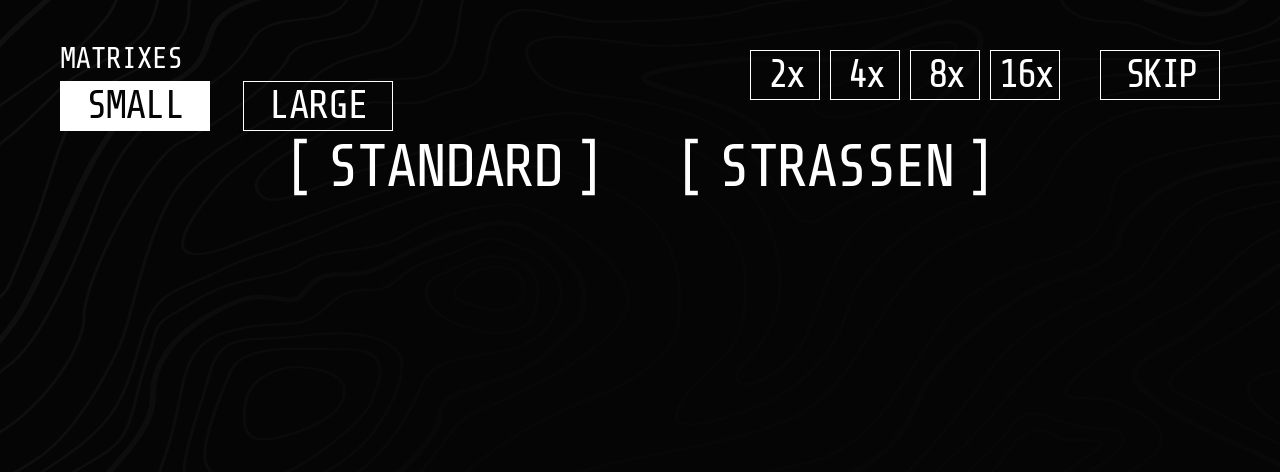
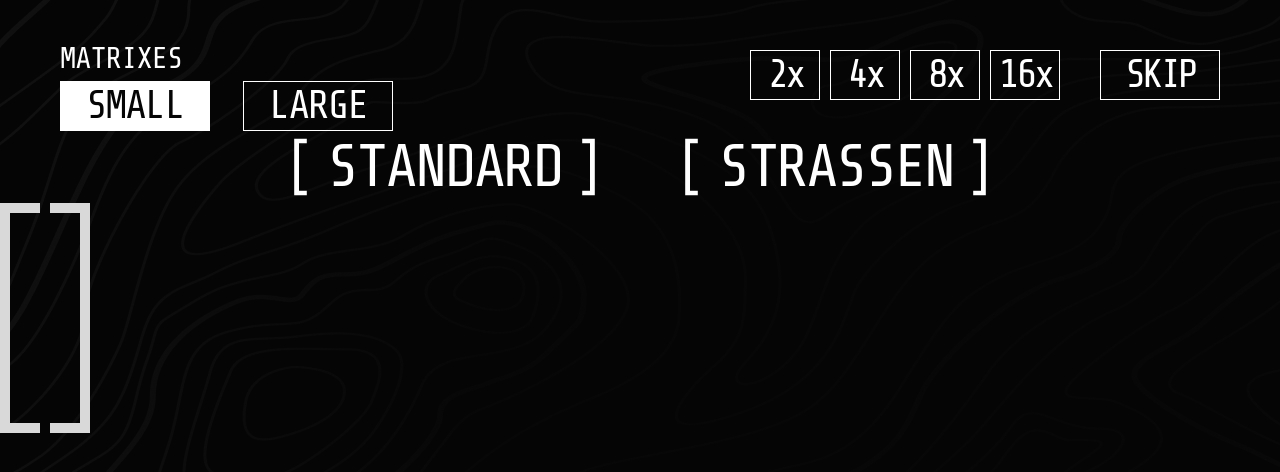
Before and after one commit to Fuz7/matrix_multiplication, a React (Vite) app: page / in a window 1280 px wide. Shown: the top 472 px of the page. Built offline with nearby package versions, Linux system fonts and the light colour scheme.

Commit message:
Add left bracket & right bracket for matrix

```diff
--- a/src/App.jsx
+++ b/src/App.jsx
@@ -1,6 +1,7 @@
 import { useState } from 'react'
 import './App.css'
 import Header from './components/Header'
+import Matrix from './components/Matrix'
 
 function App() {
 
@@ -8,6 +9,7 @@ function App() {
     <div className='min-h-[100vh] initialPage font-smt
      text-3xl text-white'>
       <Header />
+      <Matrix></Matrix>
     </div>
   )
 }
--- a/src/components/Header.jsx
+++ b/src/components/Header.jsx
@@ -1,5 +1,4 @@
 import smallBracket from '@images/smallBracket.svg'
-import { useState } from 'react';
 import { useMatrixSizeStore } from '../utils/store';
 
 export default function Header() {
--- /dev/null
+++ b/src/components/Matrix.jsx
@@ -0,0 +1,48 @@
+export default function Matrix(){
+  return(
+    <div className="flex  gap-[10px]">
+    <LeftBracket rowSize={3}/>
+    <RightBracket rowSize={3} />
+    </div>
+  )
+}
+
+function LeftBracket({rowSize}){
+  const rowHeight = {
+    1:"h-[90px]",
+    2:'h-[160px]',
+    3:'h-[230px]',
+    4:'h-[300px]'
+  }
+
+  const containerHeight = rowHeight[rowSize]
+
+
+  return(
+    <div className={`${containerHeight} w-[40px] relative `}>
+      <div className="absolute left-0 h-full bg-matrixBracket w-[10px]"></div>
+      <div className="absolute top-0 left-[10px] bg-matrixBracket h-[10px] w-[30px]"></div>
+      <div className="absolute bottom-0 left-[10px] bg-matrixBracket h-[10px] w-[30px]"></div>
+    </div>
+  )
+}
+
+function RightBracket({rowSize}){
+  const rowHeight = {
+    1:"h-[90px]",
+    2:'h-[160px]',
+    3:'h-[230px]',
+    4:'h-[300px]'
+  }
+
+  const containerHeight = rowHeight[rowSize]
+
+
+  return(
+    <div className={`${containerHeight} w-[40px] relative `}>
+      <div className="absolute right-0 h-full bg-matrixBracket w-[10px]"></div>
+      <div className="absolute top-0 right-[10px] bg-matrixBracket h-[10px] w-[30px]"></div>
+      <div className="absolute bottom-0 right-[10px] bg-matrixBracket h-[10px] w-[30px]"></div>
+    </div>
+  )
+}
--- a/src/index.css
+++ b/src/index.css
@@ -11,4 +11,5 @@
 
 @theme {
   --color-mainBlack: #050505;
+  --color-matrixBracket: #D9D9D9;
 }
```
